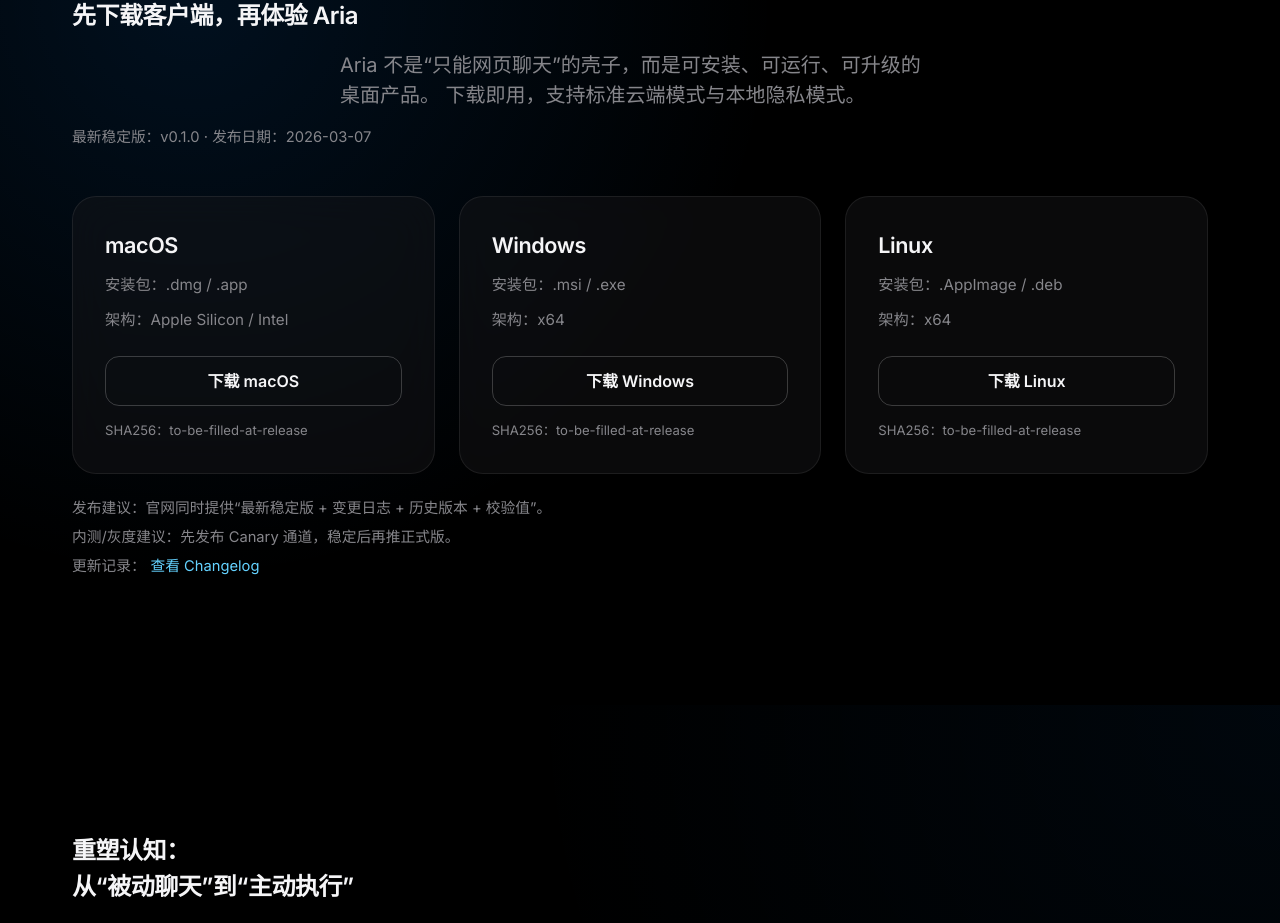
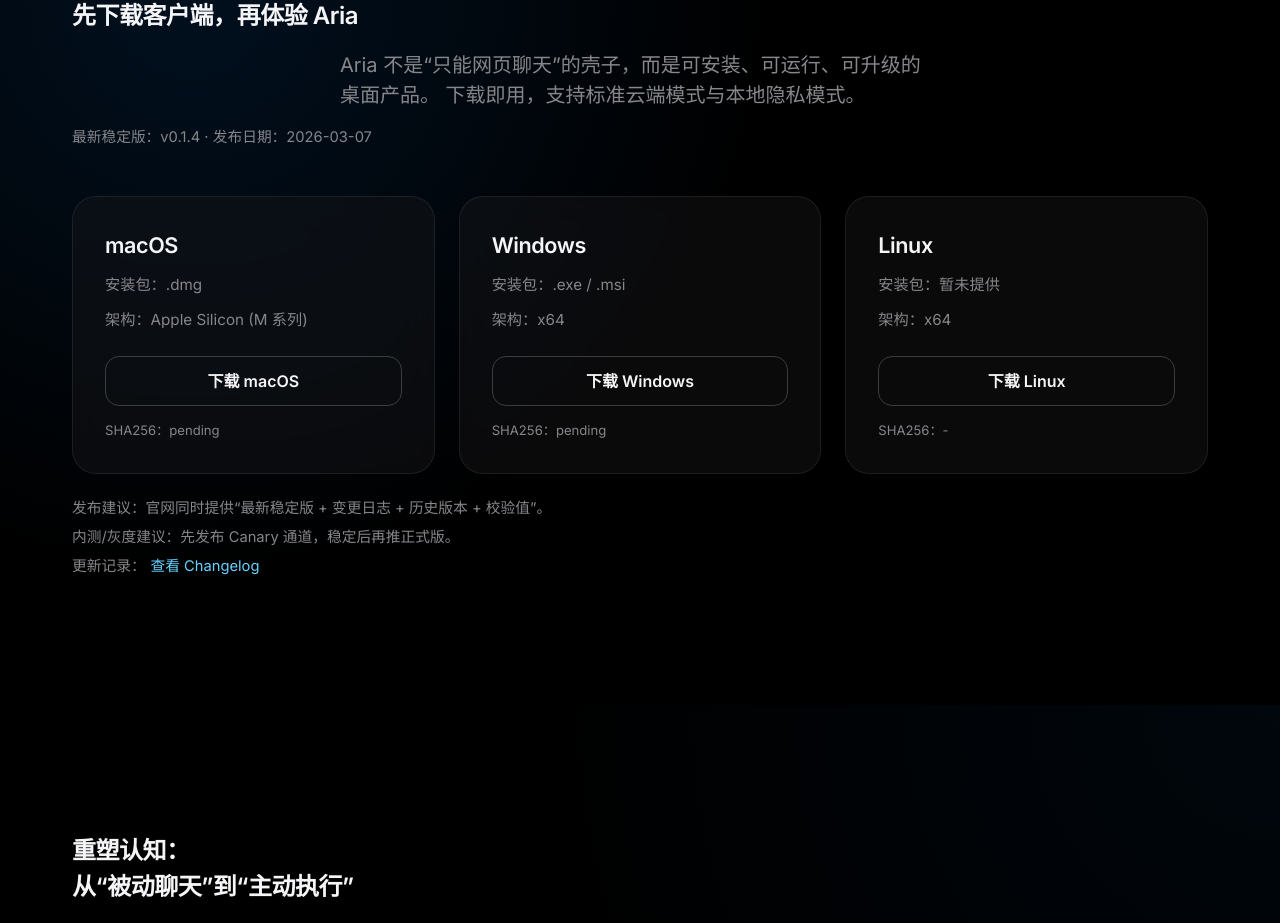
Before and after one commit to ailovem/Aria, a React (Vite) app in the folder apps/website/: page / in a window 1280 px wide. Shown: the part 1020-1943 px from the top of the page. Built offline with nearby package versions, Linux system fonts and the light colour scheme; no server answers.

Commit message:
website: point download hub to real v0.1.4 release assets

```diff
--- a/apps/website/public/releases/latest.json
+++ b/apps/website/public/releases/latest.json
@@ -1,26 +1,26 @@
 {
-  "version": "v0.1.0",
+  "version": "v0.1.4",
   "publishedAt": "2026-03-07",
   "channel": "stable",
-  "changelogUrl": "/changelog.html",
+  "changelogUrl": "https://github.com/ailovem/Aria/releases/tag/v0.1.4",
   "downloads": {
     "macos": {
-      "files": ".dmg / .app",
-      "arch": "Apple Silicon / Intel",
-      "url": "https://github.com/<your-account>/<your-repo>/releases/download/v0.1.0/Aria-v0.1.0-macOS.dmg",
-      "checksum": "to-be-filled-at-release"
+      "files": ".dmg",
+      "arch": "Apple Silicon (M 系列)",
+      "url": "https://github.com/ailovem/Aria/releases/download/v0.1.4/Aria_0.1.0_aarch64.dmg",
+      "checksum": "pending"
     },
     "windows": {
-      "files": ".msi / .exe",
+      "files": ".exe / .msi",
       "arch": "x64",
-      "url": "https://github.com/<your-account>/<your-repo>/releases/download/v0.1.0/Aria-v0.1.0-windows.msi",
-      "checksum": "to-be-filled-at-release"
+      "url": "https://github.com/ailovem/Aria/releases/download/v0.1.4/Aria_0.1.0_x64-setup.exe",
+      "checksum": "pending"
     },
     "linux": {
-      "files": ".AppImage / .deb",
+      "files": "暂未提供",
       "arch": "x64",
-      "url": "https://github.com/<your-account>/<your-repo>/releases/download/v0.1.0/Aria-v0.1.0-linux.AppImage",
-      "checksum": "to-be-filled-at-release"
+      "url": "https://github.com/ailovem/Aria/releases/tag/v0.1.4",
+      "checksum": "-"
     }
   }
 }
--- a/apps/website/src/components/DownloadHub.jsx
+++ b/apps/website/src/components/DownloadHub.jsx
@@ -2,27 +2,27 @@
 import './DownloadHub.css';
 
 const DEFAULT_RELEASE_INFO = {
-  version: import.meta.env.VITE_ARIA_RELEASE_VERSION || 'v0.1.0',
+  version: import.meta.env.VITE_ARIA_RELEASE_VERSION || 'v0.1.4',
   publishedAt: import.meta.env.VITE_ARIA_RELEASE_DATE || '2026-03-07',
-  changelogUrl: import.meta.env.VITE_ARIA_CHANGELOG_URL || '/changelog.html',
+  changelogUrl: import.meta.env.VITE_ARIA_CHANGELOG_URL || 'https://github.com/ailovem/Aria/releases/tag/v0.1.4',
   downloads: {
     macos: {
-      files: '.dmg / .app',
-      arch: 'Apple Silicon / Intel',
-      url: import.meta.env.VITE_ARIA_DOWNLOAD_MAC || 'https://github.com/<your-account>/<your-repo>/releases/latest/download/Aria-latest-macOS.dmg',
-      checksum: import.meta.env.VITE_ARIA_SHA256_MAC || '待发布填充'
+      files: '.dmg',
+      arch: 'Apple Silicon (M 系列)',
+      url: import.meta.env.VITE_ARIA_DOWNLOAD_MAC || 'https://github.com/ailovem/Aria/releases/download/v0.1.4/Aria_0.1.0_aarch64.dmg',
+      checksum: import.meta.env.VITE_ARIA_SHA256_MAC || 'pending'
     },
     windows: {
-      files: '.msi / .exe',
+      files: '.exe / .msi',
       arch: 'x64',
-      url: import.meta.env.VITE_ARIA_DOWNLOAD_WINDOWS || 'https://github.com/<your-account>/<your-repo>/releases/latest/download/Aria-latest-windows.msi',
-      checksum: import.meta.env.VITE_ARIA_SHA256_WINDOWS || '待发布填充'
+      url: import.meta.env.VITE_ARIA_DOWNLOAD_WINDOWS || 'https://github.com/ailovem/Aria/releases/download/v0.1.4/Aria_0.1.0_x64-setup.exe',
+      checksum: import.meta.env.VITE_ARIA_SHA256_WINDOWS || 'pending'
     },
     linux: {
-      files: '.AppImage / .deb',
+      files: '暂未提供',
       arch: 'x64',
-      url: import.meta.env.VITE_ARIA_DOWNLOAD_LINUX || 'https://github.com/<your-account>/<your-repo>/releases/latest/download/Aria-latest-linux.AppImage',
-      checksum: import.meta.env.VITE_ARIA_SHA256_LINUX || '待发布填充'
+      url: import.meta.env.VITE_ARIA_DOWNLOAD_LINUX || 'https://github.com/ailovem/Aria/releases/tag/v0.1.4',
+      checksum: import.meta.env.VITE_ARIA_SHA256_LINUX || '-'
     }
   }
 };
@@ -59,26 +59,26 @@
     {
       key: 'macos',
       platform: 'macOS',
-      files: releaseInfo.downloads?.macos?.files || '.dmg / .app',
-      arch: releaseInfo.downloads?.macos?.arch || 'Apple Silicon / Intel',
+      files: releaseInfo.downloads?.macos?.files || '.dmg',
+      arch: releaseInfo.downloads?.macos?.arch || 'Apple Silicon (M 系列)',
       href: releaseInfo.downloads?.macos?.url || '#',
-      checksum: releaseInfo.downloads?.macos?.checksum || '待发布填充'
+      checksum: releaseInfo.downloads?.macos?.checksum || 'pending'
     },
     {
       key: 'windows',
       platform: 'Windows',
-      files: releaseInfo.downloads?.windows?.files || '.msi / .exe',
+      files: releaseInfo.downloads?.windows?.files || '.exe / .msi',
       arch: releaseInfo.downloads?.windows?.arch || 'x64',
       href: releaseInfo.downloads?.windows?.url || '#',
-      checksum: releaseInfo.downloads?.windows?.checksum || '待发布填充'
+      checksum: releaseInfo.downloads?.windows?.checksum || 'pending'
     },
     {
       key: 'linux',
       platform: 'Linux',
-      files: releaseInfo.downloads?.linux?.files || '.AppImage / .deb',
+      files: releaseInfo.downloads?.linux?.files || '暂未提供',
       arch: releaseInfo.downloads?.linux?.arch || 'x64',
       href: releaseInfo.downloads?.linux?.url || '#',
-      checksum: releaseInfo.downloads?.linux?.checksum || '待发布填充'
+      checksum: releaseInfo.downloads?.linux?.checksum || '-'
     }
   ]), [releaseInfo]);
 
```
